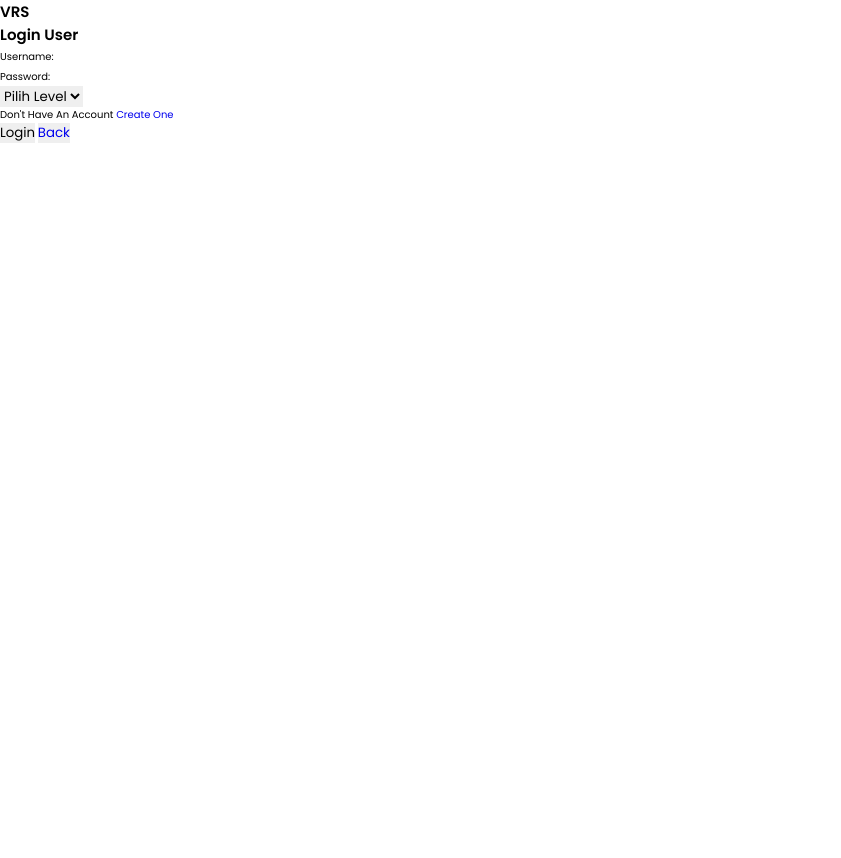
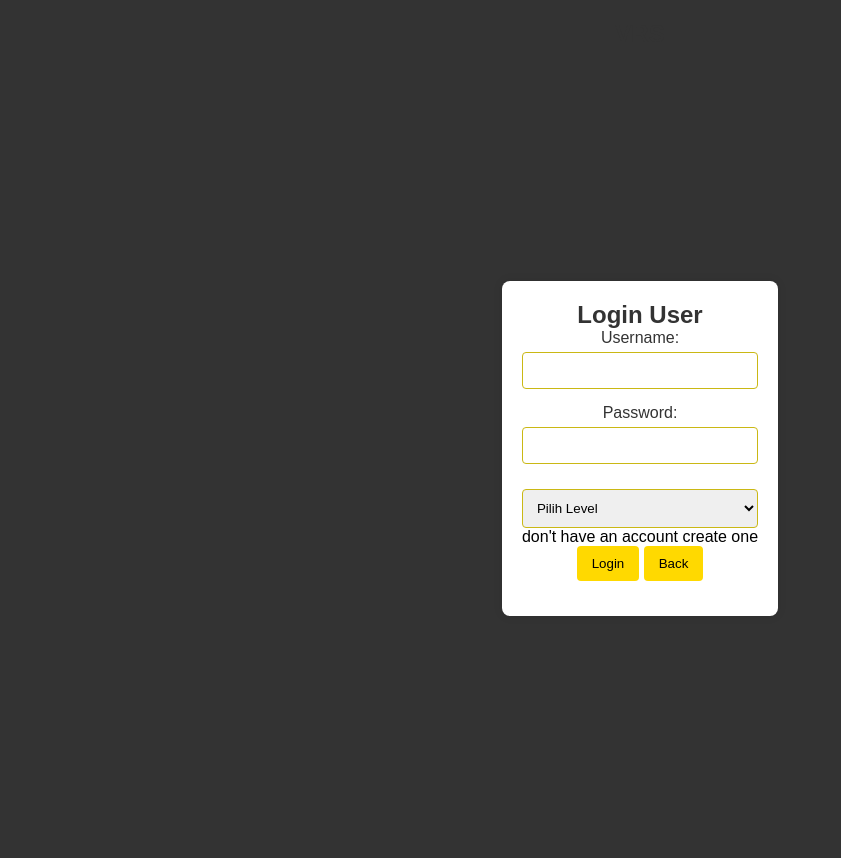
Before and after one commit to AhmadBalya/Kelompok-3-MI2022C-VRS-Website, a PHP site: page /login/login.html in a window 1280 px wide. Shown: the whole page, without its empty margins (0-841 px from the left). Before the commit the page ends 143 px from the top, so only its background shows below. Run offline with PHP 8.4, Linux system fonts and the light colour scheme.

Commit message:
Update css

```diff
--- /dev/null
+++ b/assets/CSS/login.css
@@ -0,0 +1,115 @@
+/* Reset some default styles */
+body,
+h1,
+h2,
+h3,
+p,
+label,
+input,
+select,
+button {
+  margin: 0;
+  padding: 0;
+}
+
+body {
+  font-family: 'Arial', sans-serif;
+  background-color: rgb(255, 255, 255);
+}
+
+.container-login {
+  background-color: #ffffff;
+  border-radius: 8px;
+  box-shadow: 0 0 10px rgba(0, 0, 0, 0.1);
+  max-width: 400px;
+  margin: 50px auto;
+  padding: 20px;
+}
+
+.body-login {
+  display: flex;
+  justify-content: center;
+  align-items: center;
+  height: 100vh;
+}
+
+h2 {
+  color: #333;
+  text-align: center;
+}
+
+.form-grouplogin {
+  margin-bottom: 15px;
+}
+
+label {
+  display: block;
+  margin-bottom: 5px;
+  color: #333;
+}
+
+input,
+select {
+  width: 100%;
+  padding: 10px;
+  border: 1px solid #cab814;
+  border-radius: 4px;
+  box-sizing: border-box;
+}
+
+.form-select {
+  margin-top: 10px;
+}
+
+button {
+  background-color: #ffd900;
+  color: #000000;
+  padding: 10px 15px;
+  border: none;
+  border-radius: 4px;
+  cursor: pointer;
+}
+
+button:hover {
+  background-color: #45a049;
+}
+
+a {
+  text-decoration: none;
+  color: #000000;
+}
+
+a:hover {
+  color: #2980b9;
+}
+
+/* Header Styles */
+.main-header {
+  background-color: #333;
+  color: #000000;
+  padding: 10px;
+  text-align: center;
+}
+
+.logo-header {
+  font-size: 24px;
+  margin: 0;
+}
+
+.icon-header {
+  display: flex;
+  justify-content: center;
+  align-items: center;
+}
+
+/* Navbar Styles */
+.navbar-header {
+  margin-top: 10px;
+}
+
+/* Responsive Styles */
+@media (max-width: 768px) {
+  .container-login {
+    max-width: 100%;
+  }
+}
--- a/login/login.html
+++ b/login/login.html
@@ -6,7 +6,7 @@
       <meta charset="UTF-8" />
       <meta name="viewport" content="width=device-width, initial-scale=1.0" />
       <title>Web | Vehicle Rental Service</title>
-      <link rel="stylesheet" href="/assets/css/style.css">
+      <link rel="stylesheet" href="../assets/CSS/login.css">
       <div class="main-header">
           <div class="navbar-header">
               <div class="icon-header">
--- a/register/Register.php
+++ b/register/Register.php
@@ -24,14 +24,13 @@ if ($_SERVER["REQUEST_METHOD"] == "POST") {
     }
 }
 ?>
+
 <!DOCTYPE html>
 <html lang="en">
   <head>
     <meta charset="UTF-8" />
     <meta name="viewport" content="width=device-width, initial-scale=1.0" />
     <title>Web | Vehicle Rental Service</title>
-    <link rel="stylesheet" href="./assets/CSS/index.css">
-    <link rel="stylesheet" href="./assets/CSS/register.css">
     <div class="main-header">
         <div class="navbar-header">
             <div class="icon-header">
--- a/user/index.html
+++ b/user/index.html
@@ -28,7 +28,7 @@
     <nav class="navbar">
         <a href="index.html">home</a>
         <a href="gallery.html">gallery</a>
-        <a href="Resvation.html">Resrvation</a>
+        <a href="Resvation.html">Reservation</a>
         <a href="Contact.html">contact</a>
         <a href="../logout.php">Logout</a>
     </nav>
```
